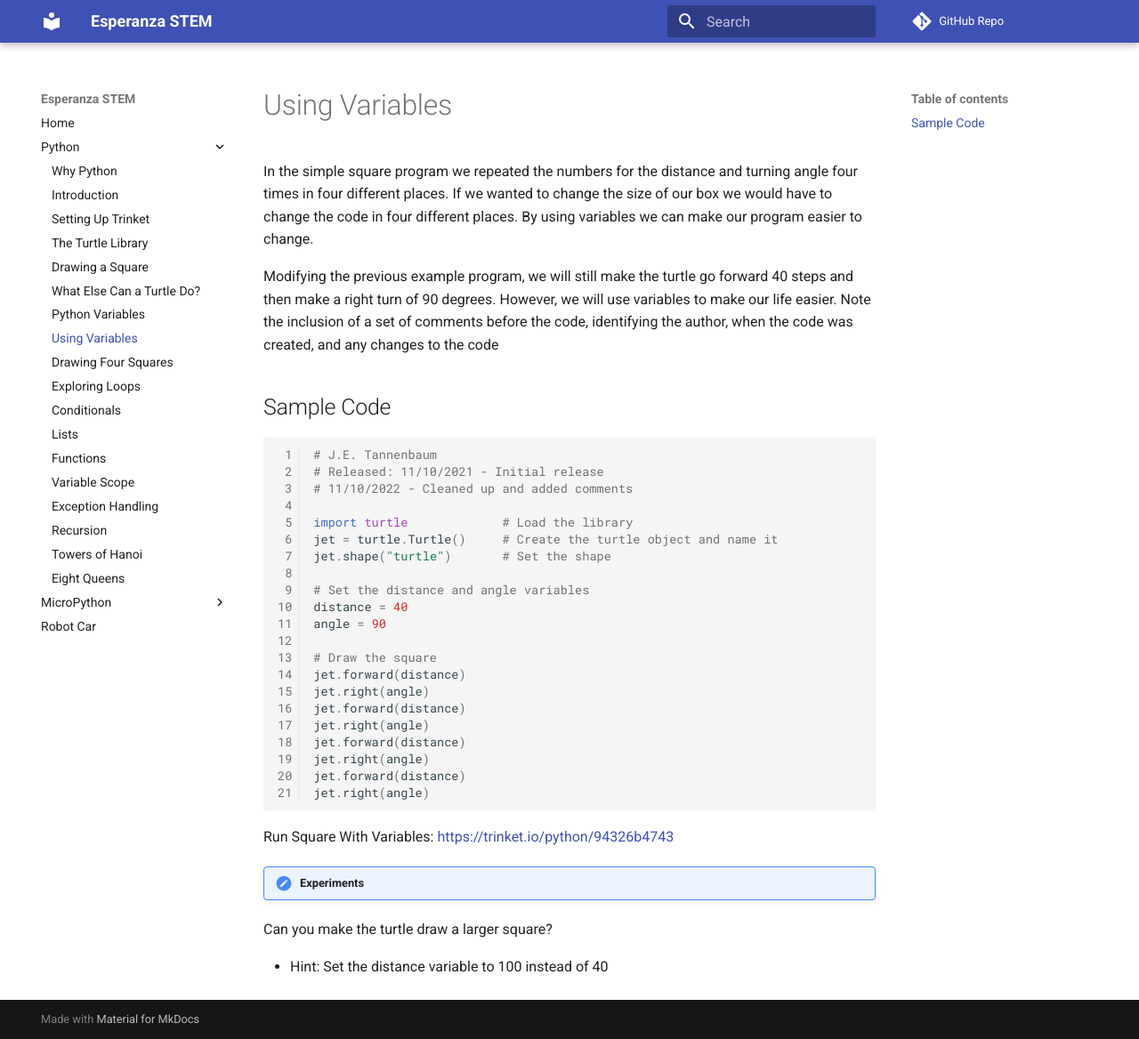
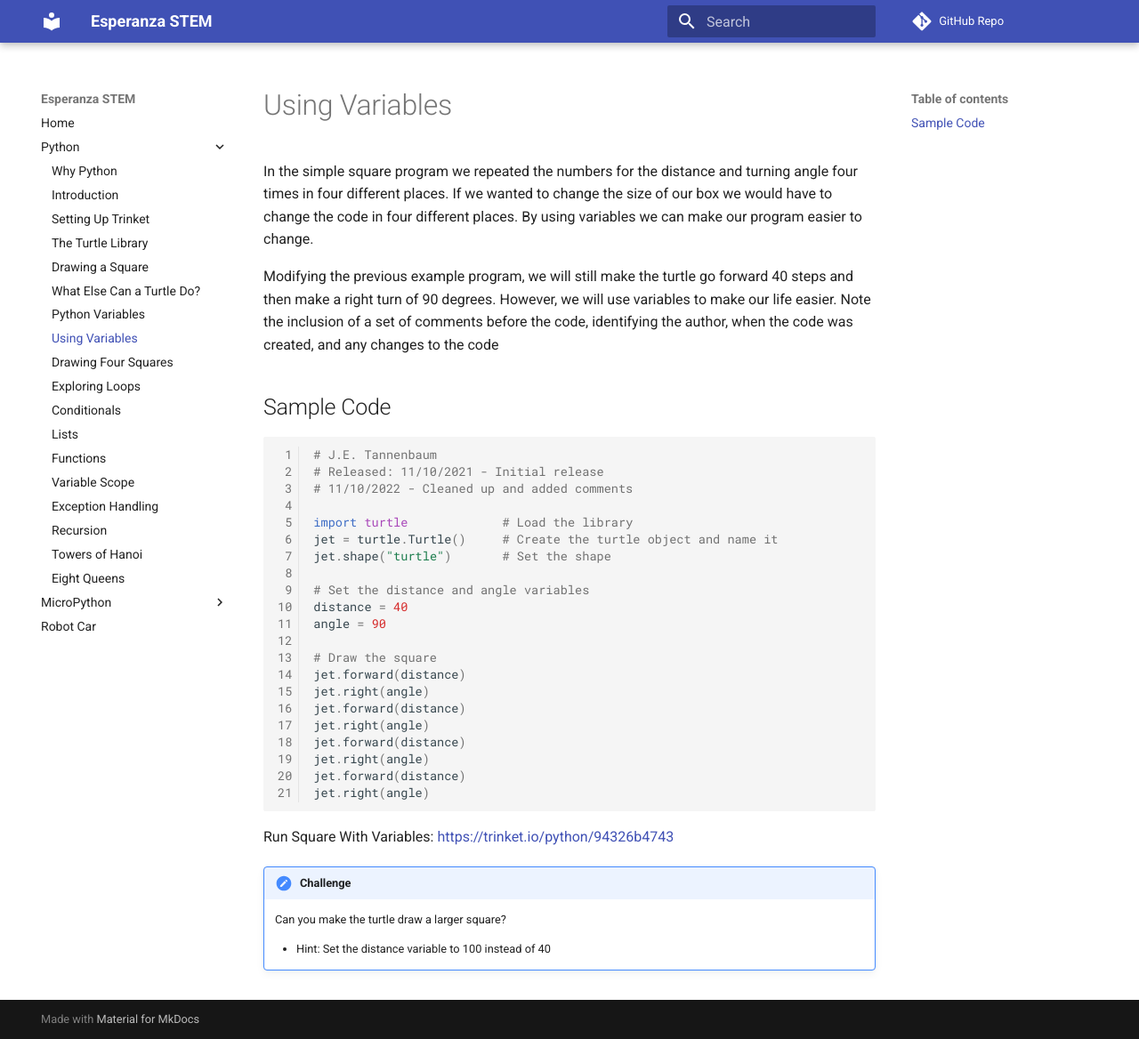
Before and after one commit to jetannenbaum/esperanzaSTEM, an MkDocs documentation site: the page built from docs/python/usingVariables.md, in a window 1280 px wide and 1168 px high. Shown: the whole window at 89% size. Built offline with MkDocs 1.6.1 and Material for MkDocs 9.7.7, drawn with Linux system fonts in a browser that asks for light colours; comment, search, counter and statistics services are not loaded.

Commit message:
Update another page

```diff
--- a/docs/python/usingVariables.md
+++ b/docs/python/usingVariables.md
@@ -30,7 +30,7 @@ jet.right(angle)
 
 Run Square With Variables: [https://trinket.io/python/94326b4743](https://trinket.io/python/94326b4743)
 
-!!! Experiments
-Can you make the turtle draw a larger square?
+!!! Challenge
+    Can you make the turtle draw a larger square?
 
-- Hint: Set the distance variable to 100 instead of 40
+    - Hint: Set the distance variable to 100 instead of 40
```
